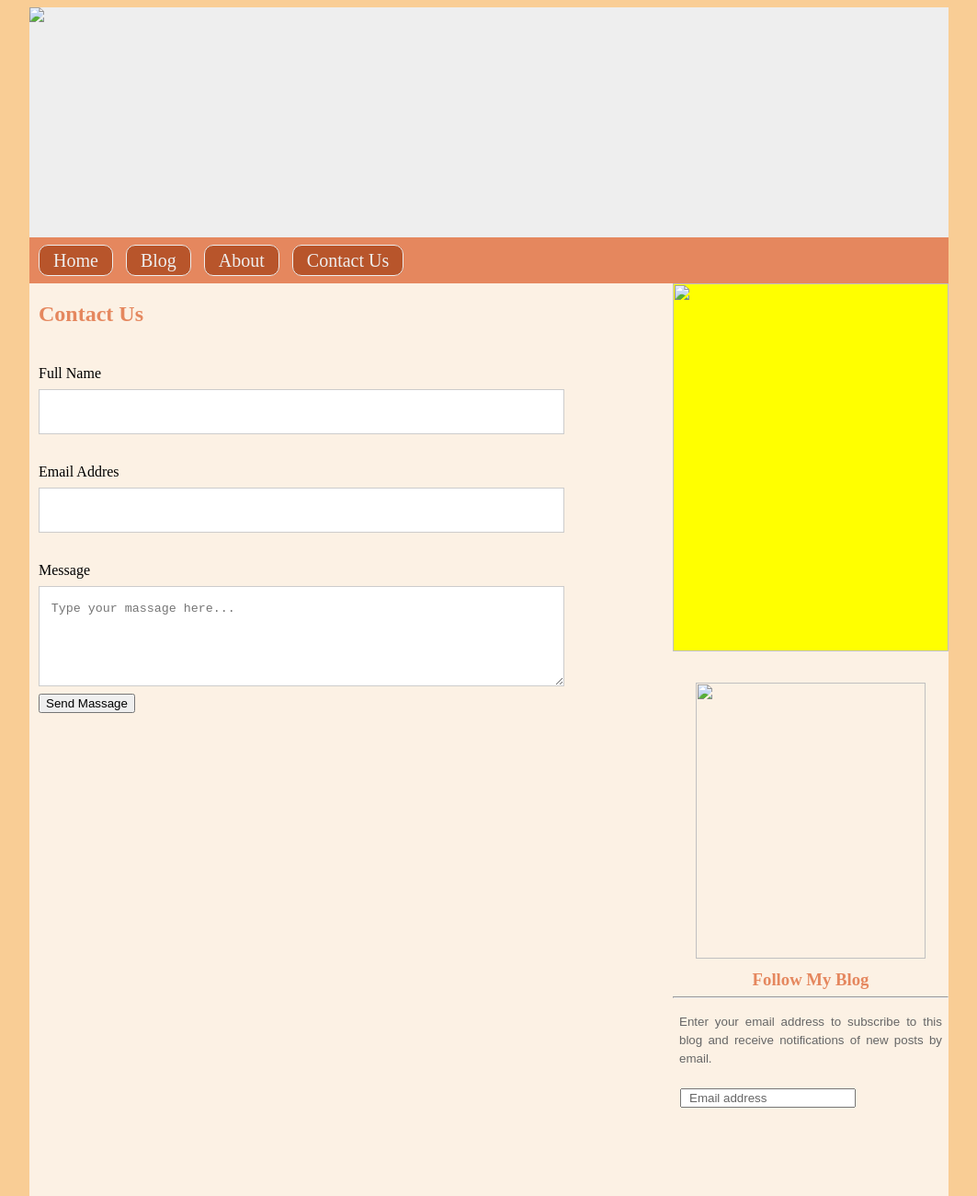
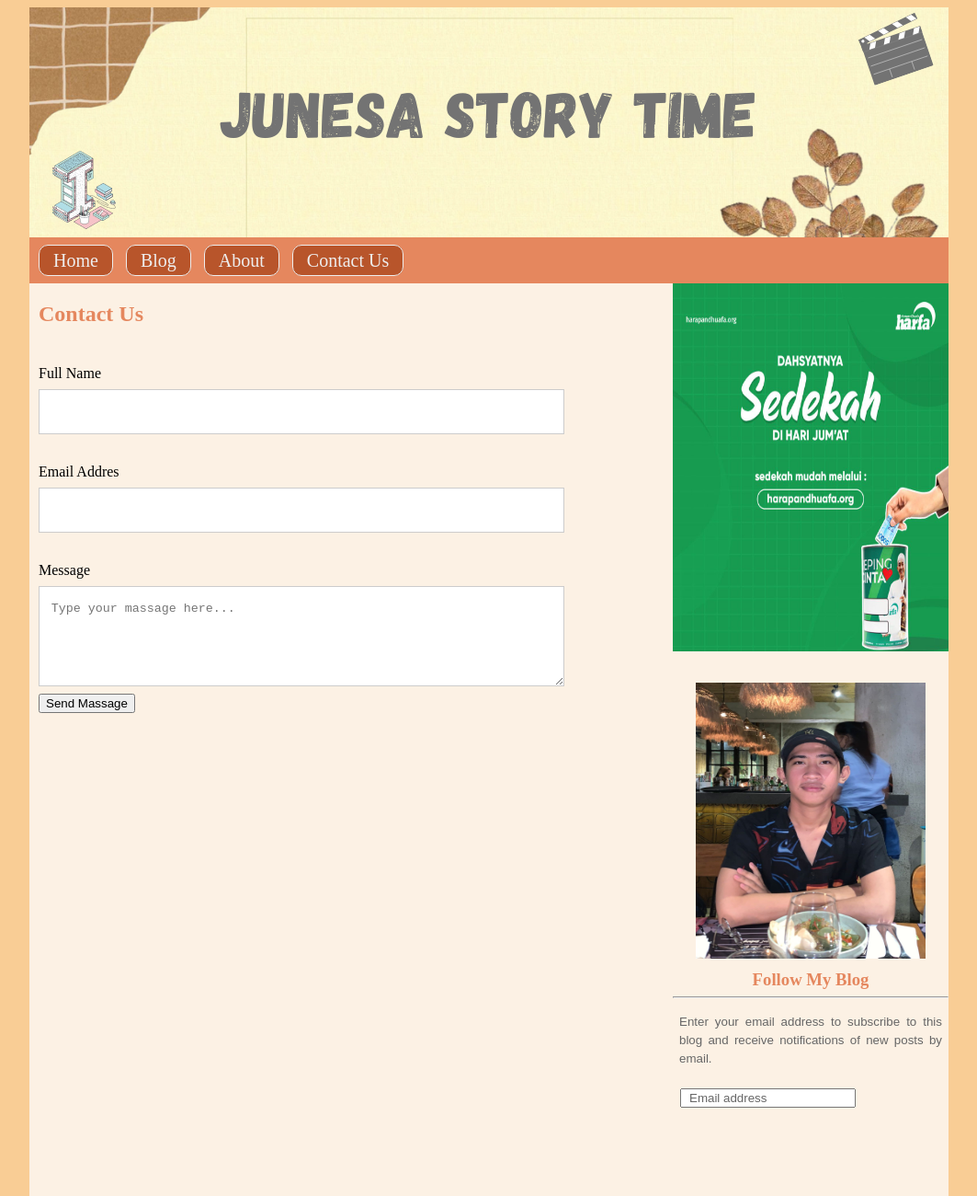
Before and after one commit to khafidhjunesa/khafidhjunesa.github.io, a plain HTML site: page index.html in a window 1280 px wide. Shown: the top 1300 px of the page at 92% size, without its empty margins (108-1171 px from the left). Drawn offline with Linux system fonts and the light colour scheme.

Commit message:
Update index.html

```diff
--- a/index.html
+++ b/index.html
@@ -4,7 +4,7 @@
 	<meta charset="utf-8">
 	<meta name="viewport" content="width=device-width, initial-scale=1">
 	<title>My Blog</title>
-	<link rel="shortcut icon" type="image/x-icon" href="img/icon.png">
+	<link rel="shortcut icon" type="image/x-icon" href="icon.png">
 	<style>
 	body {background: #F9CD95;}
 	h1 {margin: 0px;font-size: 24px;padding-bottom: 10px;padding-top: 10px;color: #E5875E;}
@@ -29,7 +29,7 @@
 <body>
 	<div id="wrap">
 		<div id="header">
-			<img src="img/Blog.png">
+			<img src="Blog.png">
 		</div>
 		<div id="menu">
 			<ul>
@@ -67,10 +67,10 @@
 			<!-- Iklan -->
 			</div>
 			<div id="katuhu">
-				<a target="https://lazharfa.org/sedekah-online-hukum-dan-hikmahnya/" href="https://lazharfa.org/sedekah-online-hukum-dan-hikmahnya/"><img style="width:300px;height: 400px;" src="img/sedekah.jpg"></a>
+				<a target="https://lazharfa.org/sedekah-online-hukum-dan-hikmahnya/" href="https://lazharfa.org/sedekah-online-hukum-dan-hikmahnya/"><img style="width:300px;height: 400px;" src="sedekah.jpg"></a>
 
 				<center>
-				<img style="width: 250px;height: 300px;padding-top: 30px;padding-bottom: 0;" src="img/apit.jpeg">
+				<img style="width: 250px;height: 300px;padding-top: 30px;padding-bottom: 0;" src="apit.jpeg">
 				<h3 style="line-height: 0;font-family: Edwardian Script ITC;color: #E5875E;">Follow My Blog</h3>
 				<hr>
 				</center>
```
